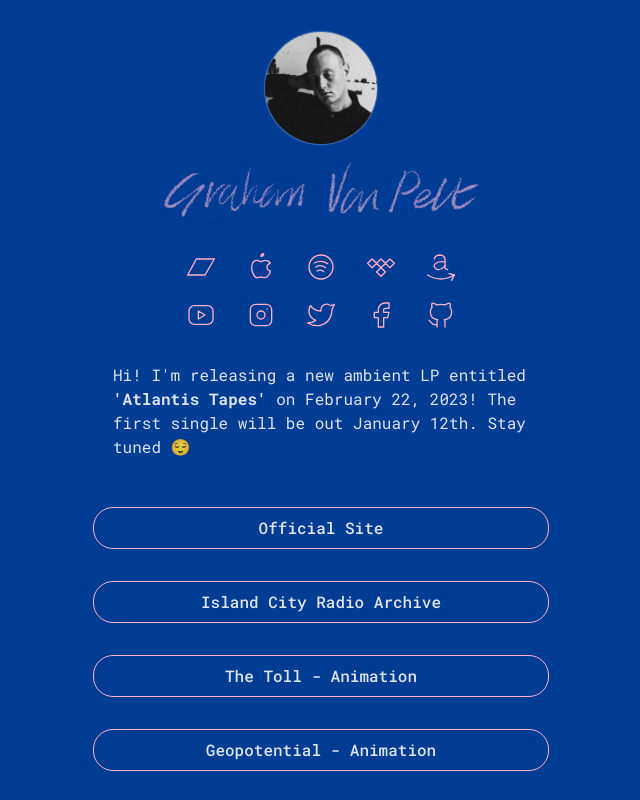
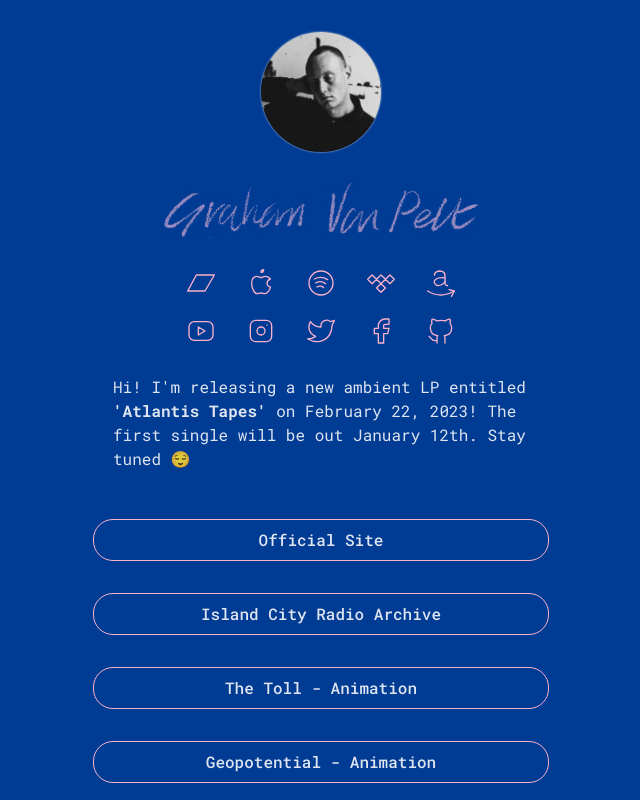
Before and after one commit to GVPproj/biolink-react, a React (Vite) app: page / in a window 1280 px wide. Shown: the top 800 px of the page, without its empty margins (319-959 px from the left). Built offline with nearby package versions, Linux system fonts and the light colour scheme.

Commit message:
adjust white space

```diff
--- a/src/css/index.css
+++ b/src/css/index.css
@@ -78,7 +78,7 @@ header {
   flex-direction: column;
   justify-content: center;
   align-items: center;
-  gap: 1em;
+  gap: 1.75em;
   padding: 2em;
 }
 
@@ -87,8 +87,8 @@ header {
 /* Header */
 
 .headshot {
-  width: 7rem;
-  height: 7rem;
+  width: 7.5rem;
+  height: 7.5rem;
   border-radius: 100%;
   z-index: 1;
   box-shadow: var(--text-color-main) 0px 0px 2px 0px;
@@ -97,7 +97,7 @@ header {
 .logo {
   width: 95%;
   max-width: 320px;
-  margin-bottom: 1em;
+  /* margin-bottom: 1em; */
 }
 
 .socials-div {
@@ -118,7 +118,7 @@ header {
 }
 
 header > p{
-  margin-top: 1em;
+  /* margin-top: 1em; */
   text-align: left;
 }
 
```
